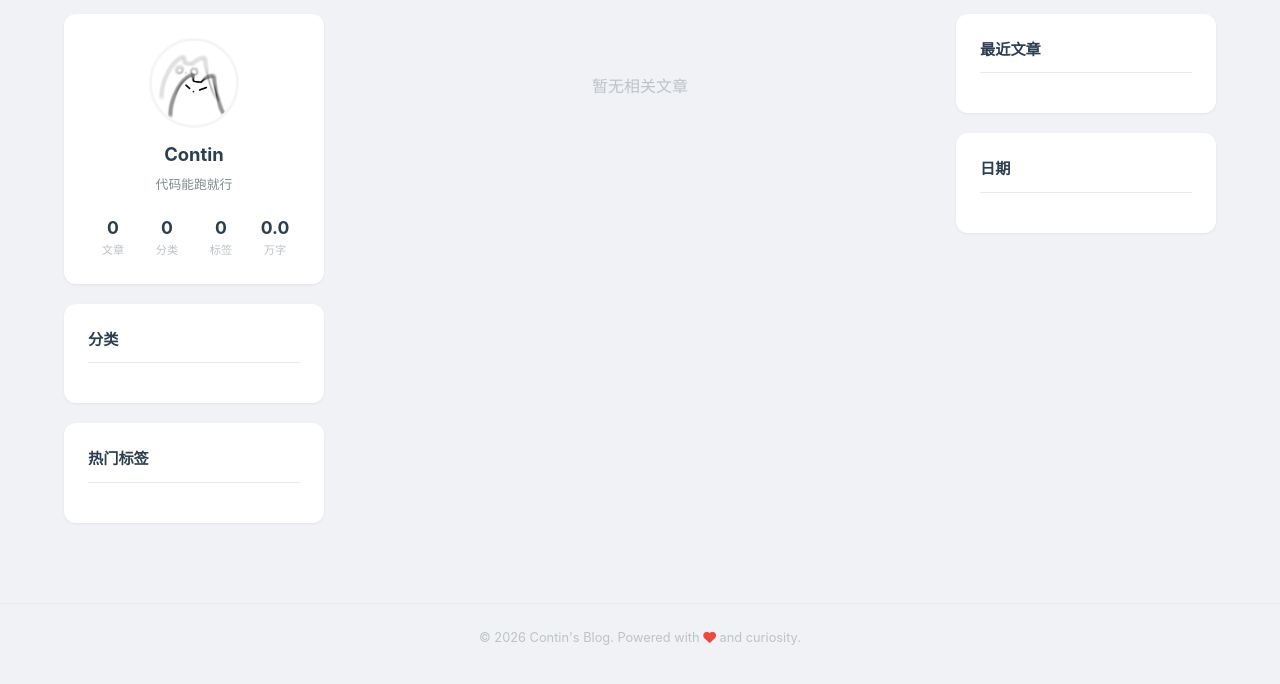
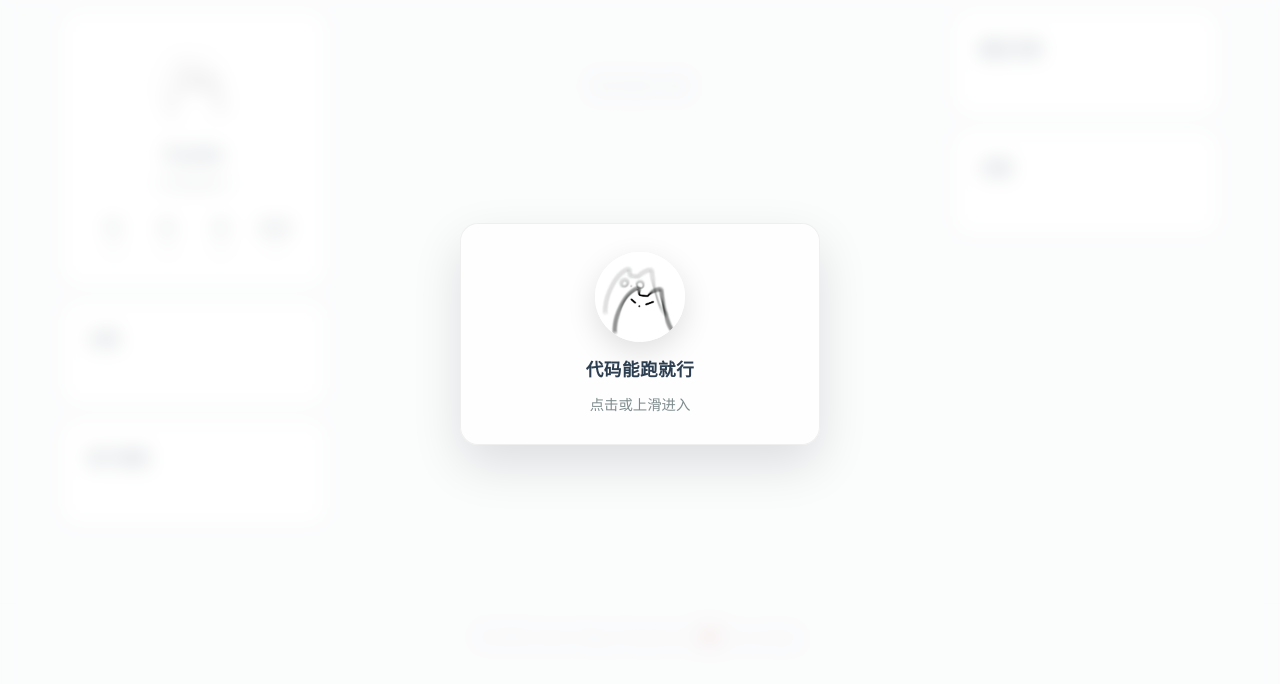
Before and after one commit to TContin/Contin-s-Blog, a plain HTML site: page index.html in a window 1280 px wide. Shown: the part 66-750 px from the top of the page. Drawn offline with Linux system fonts and the light colour scheme.

Commit message:
Add first-visit intro overlay

```diff
--- a/css/style.css
+++ b/css/style.css
@@ -907,3 +907,75 @@ ul {
   0% { background-position: -200% 0; }
   100% { background-position: 200% 0; }
 }
+
+
+/* ============================================
+   Intro Overlay (first visit)
+   ============================================ */
+.intro-overlay {
+  position: fixed;
+  inset: 0;
+  z-index: 2000;
+  display: none;
+  align-items: center;
+  justify-content: center;
+  background: rgba(255, 255, 255, 0.72);
+  backdrop-filter: blur(10px);
+  -webkit-backdrop-filter: blur(10px);
+  touch-action: none;
+}
+
+[data-theme="dark"] .intro-overlay {
+  background: rgba(0, 0, 0, 0.52);
+}
+
+.intro-overlay.active {
+  display: flex;
+}
+
+.intro-overlay.closing {
+  animation: introSlideUp 520ms ease forwards;
+}
+
+@keyframes introSlideUp {
+  from { transform: translateY(0); opacity: 1; }
+  to { transform: translateY(-120%); opacity: 0; }
+}
+
+.intro-card {
+  width: min(360px, calc(100vw - 48px));
+  text-align: center;
+  padding: 28px 22px;
+  border-radius: 18px;
+  background: rgba(255, 255, 255, 0.72);
+  border: 1px solid rgba(0,0,0,0.06);
+  box-shadow: 0 20px 50px rgba(0,0,0,0.12);
+}
+
+[data-theme="dark"] .intro-card {
+  background: rgba(36, 37, 64, 0.72);
+  border: 1px solid rgba(255,255,255,0.08);
+  box-shadow: 0 24px 60px rgba(0,0,0,0.45);
+}
+
+.intro-avatar {
+  width: 90px;
+  height: 90px;
+  border-radius: 50%;
+  object-fit: cover;
+  margin: 0 auto 14px;
+  box-shadow: 0 10px 30px rgba(0,0,0,0.12);
+}
+
+.intro-signature {
+  font-size: 1.1rem;
+  font-weight: 800;
+  letter-spacing: 0.5px;
+  color: var(--text-primary);
+  margin-bottom: 8px;
+}
+
+.intro-hint {
+  font-size: 0.9rem;
+  color: var(--text-secondary);
+}
--- a/index.html
+++ b/index.html
@@ -37,6 +37,15 @@
         <button class="search-close" id="searchClose"><i class="fas fa-times"></i></button>
       </div>
       <div class="search-results" id="searchResults"></div>
+    </div>
+  </div>
+
+  <!-- Intro 遮罩（首次进入） -->
+  <div class="intro-overlay" id="introOverlay" aria-hidden="true">
+    <div class="intro-card">
+      <img class="intro-avatar" src="img/AvatarIcon.jpg" alt="avatar">
+      <div class="intro-signature">代码能跑就行</div>
+      <div class="intro-hint">点击或上滑进入</div>
     </div>
   </div>
 
--- a/js/app.js
+++ b/js/app.js
@@ -314,6 +314,66 @@ function renderArticle() {
 }
 
 // ============================================
+// Intro Overlay (first visit)
+// ============================================
+(function() {
+  var overlay = document.getElementById('introOverlay');
+  if (!overlay) return;
+
+  var KEY = 'blog-intro-dismissed-v1';
+  var dismissed = localStorage.getItem(KEY) === '1';
+  if (dismissed) return;
+
+  function open() {
+    overlay.classList.add('active');
+    overlay.setAttribute('aria-hidden', 'false');
+    // Lock scroll while overlay visible
+    document.body.style.overflow = 'hidden';
+  }
+
+  function close() {
+    overlay.classList.add('closing');
+    localStorage.setItem(KEY, '1');
+    setTimeout(function() {
+      overlay.classList.remove('active');
+      overlay.classList.remove('closing');
+      overlay.setAttribute('aria-hidden', 'true');
+      document.body.style.overflow = '';
+    }, 520);
+  }
+
+  // Click to close
+  overlay.addEventListener('click', function() {
+    close();
+  });
+
+  // Swipe up to close
+  var startY = null;
+  overlay.addEventListener('touchstart', function(e) {
+    if (!e.touches || e.touches.length === 0) return;
+    startY = e.touches[0].clientY;
+  }, { passive: true });
+
+  overlay.addEventListener('touchmove', function(e) {
+    if (startY == null) return;
+    if (!e.touches || e.touches.length === 0) return;
+    var y = e.touches[0].clientY;
+    var dy = startY - y;
+    if (dy > 35) {
+      startY = null;
+      close();
+    }
+  }, { passive: true });
+
+  // Wheel up (desktop trackpad/mouse)
+  overlay.addEventListener('wheel', function(e) {
+    if (e.deltaY > 20) close();
+  }, { passive: true });
+
+  open();
+})();
+
+// ============================================
 // Initialize
 // ============================================
 renderCategories();
```
